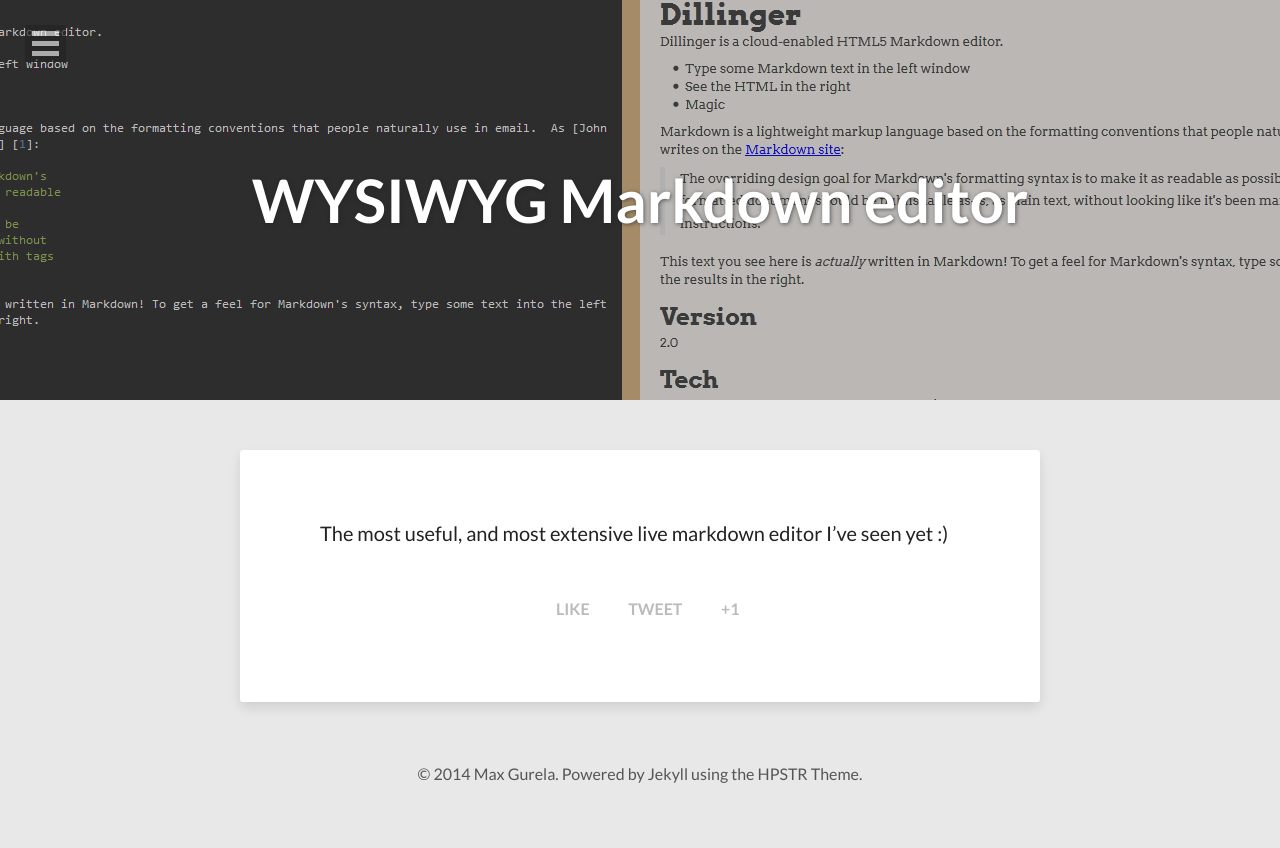
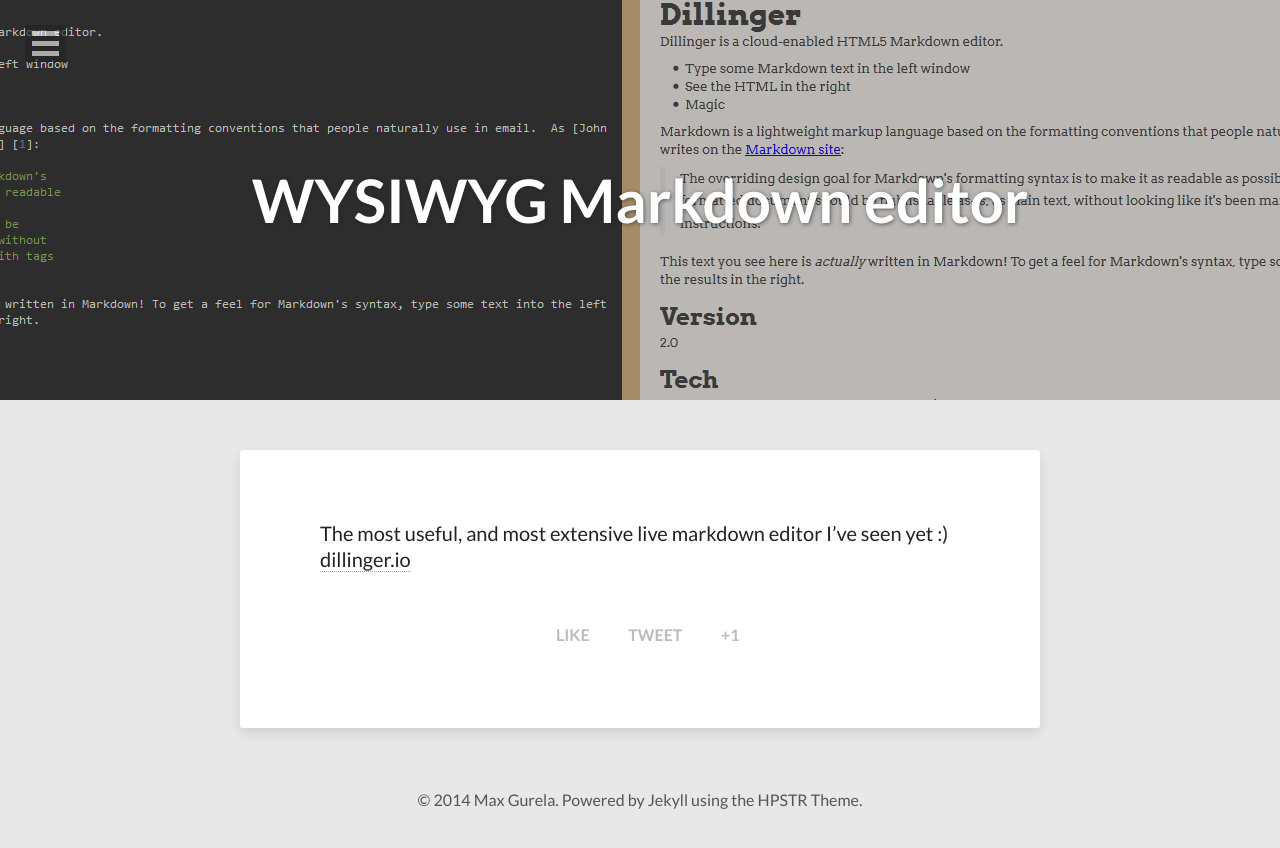
Before and after one commit to maxpowa/me, a Jekyll site: the page built from edit.md, in a window 1280 px wide. Shown: the top 848 px of the page. Built offline with Jekyll 4.4.1, drawn with Linux system fonts in a browser that asks for light colours; nearby versions of some CDN libraries.

Commit message:
Update edit.md

```diff
--- a/edit.md
+++ b/edit.md
@@ -10,3 +10,6 @@ link: http://dillinger.io/
 ---
 
 The most useful, and most extensive live markdown editor I've seen yet :)
+[dillinger.io]
+
+[dillinger.io]:http://dillinger.io
```
